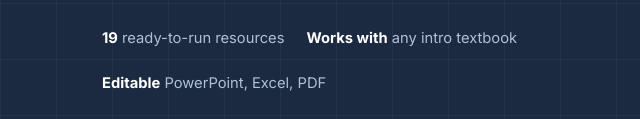
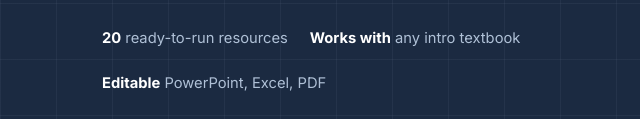
Before and after one commit to rburris-maker/business-ed-lab, a plain HTML site: page index.html in a window 1280 px wide. Shown: the part 681-800 px from the top of the page, 0-640 px from the left. Drawn offline with Linux system fonts and the light colour scheme.

Commit message:
Home page: 20 ready-to-run resources
Co-Authored-By: Claude Fable 5.2 <noreply@anthropic.com>
Claude-Session: https://claude.ai/code/session_01AGPEbCANr5ueSUYqtcdayR

```diff
--- a/index.html
+++ b/index.html
@@ -23,7 +23,7 @@
         <a class="btn btn-gold" href="/store">Browse the store</a>
         <a class="btn btn-line" href="/free" style="color:#fff">Get a free case</a>
       </div>
-      <div class="proof"><span><b>19</b> ready-to-run resources</span><span><b>Works with</b> any intro textbook</span><span><b>Editable</b> PowerPoint, Excel, PDF</span></div>
+      <div class="proof"><span><b>20</b> ready-to-run resources</span><span><b>Works with</b> any intro textbook</span><span><b>Editable</b> PowerPoint, Excel, PDF</span></div>
     </div>
     <div class="cover-stack">
       <a href="/stitch-and-stride" aria-label="Stitch & Stride"><img src="/assets/img/stitch-stride-cover.jpg" alt="Stitch & Stride cover"></a>
```
